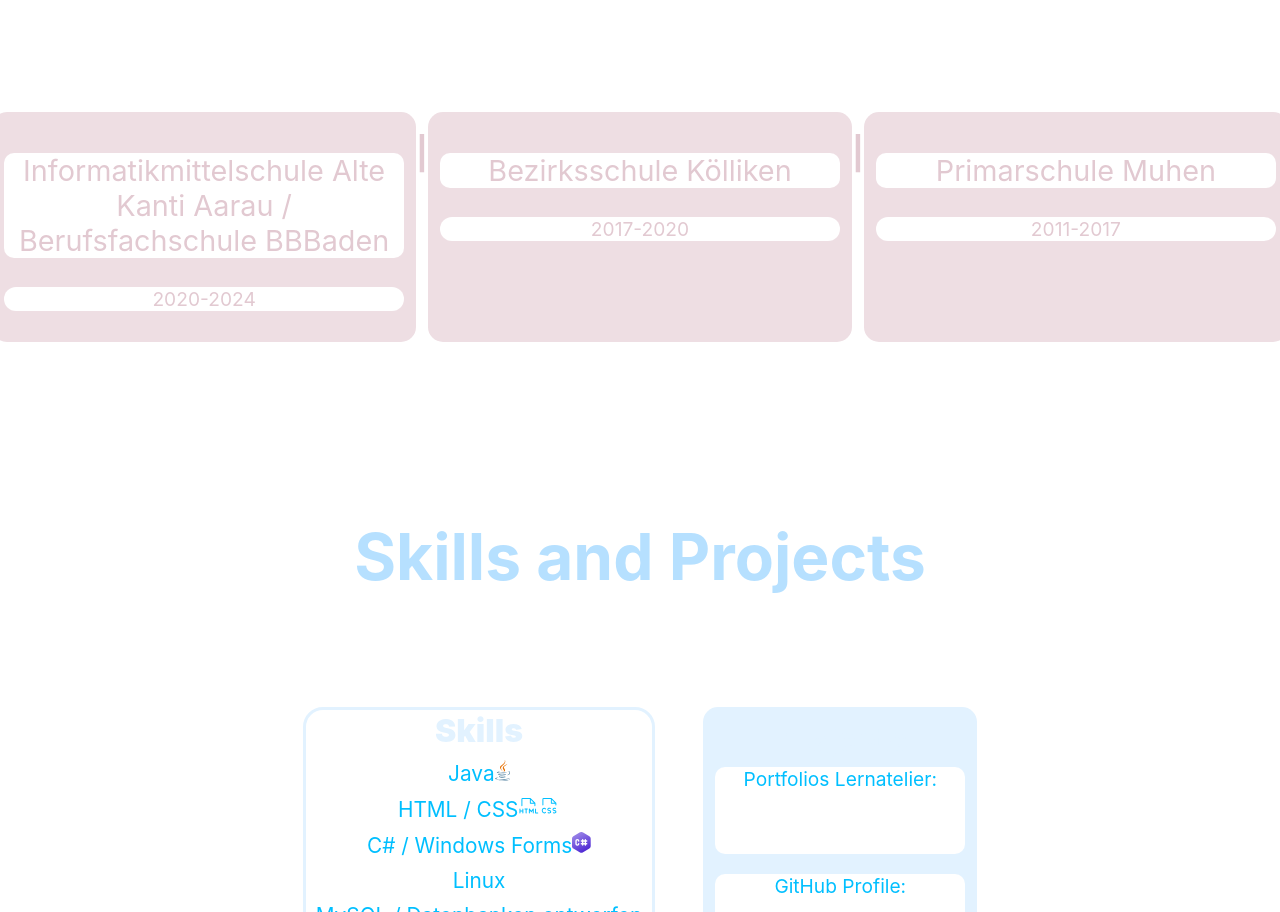
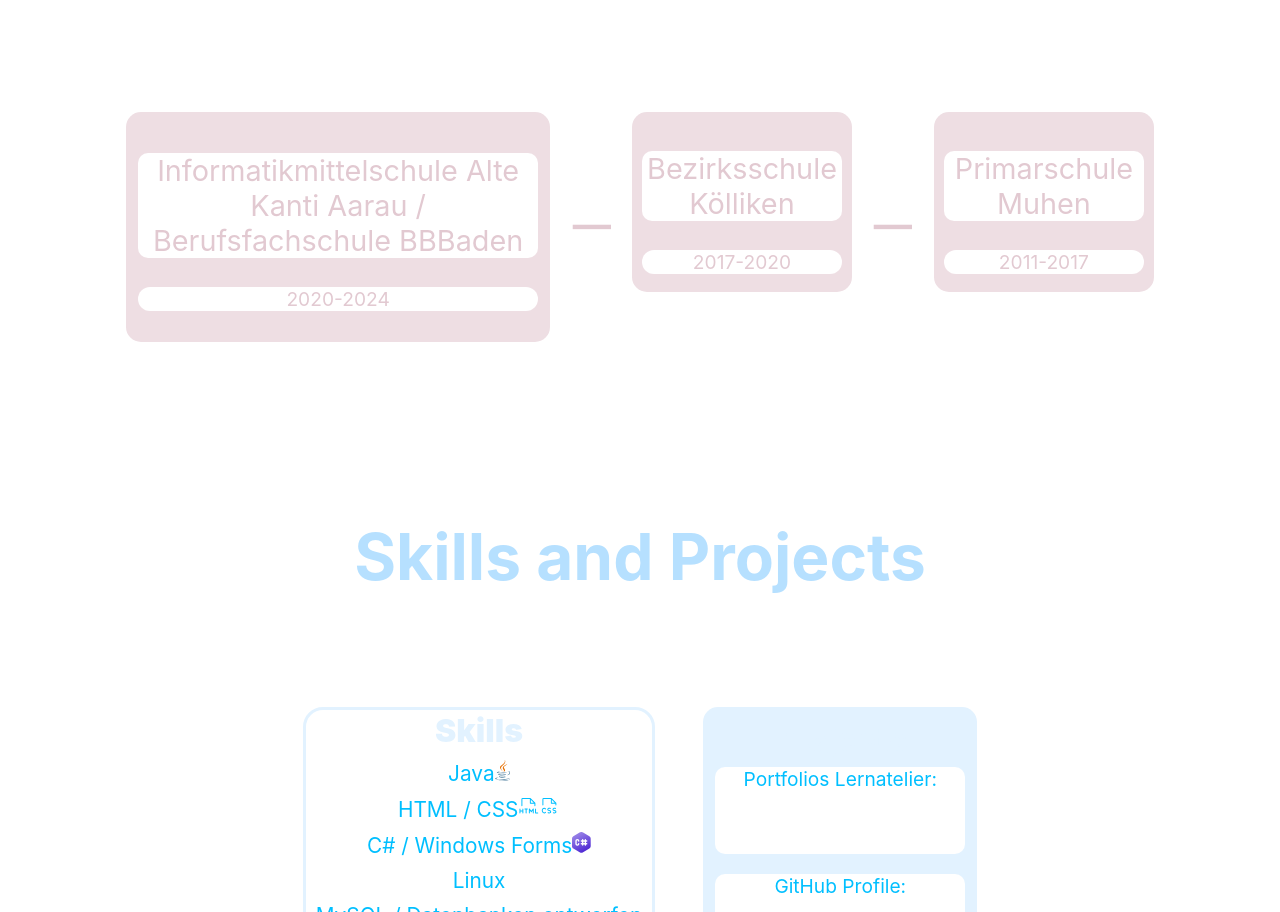
Before and after one commit to marianives/marianivesgallo.ch, a React app: page / in a window 1280 px wide. Shown: the part 836-1748 px from the top of the page. Built offline with nearby package versions, Linux system fonts and the light colour scheme; some icons are missing.

Commit message:
changes ausbildung

```diff
--- a/src/App.css
+++ b/src/App.css
@@ -10,7 +10,7 @@
   font-size: 3.2rem;
 }
 
-.boxdiv{
+.boxdiv {
   display: flex;
   flex-direction: row;
 }
@@ -92,6 +92,10 @@
   border-radius: 10px;
 }
 
+.strich {
+  writing-mode: vertical-rl;
+}
+
 .titel {
   align-self: center;
   color: #E2C9D1;
@@ -149,7 +153,7 @@
     font-size: 10px;
   }
 
-  .boxdiv{
+  .boxdiv {
     display: flex;
     flex-direction: column;
   }
--- a/src/components/Ausbildung.js
+++ b/src/components/Ausbildung.js
@@ -10,10 +10,10 @@ const Ausbildung = () => {
             <div className='boxdiv'>
                 <BoxEins>
                 </BoxEins>
-                <h1> |</h1>
+                <h1 className='strich'> |</h1>
                 <BoxZwei>
                 </BoxZwei>
-                <h1> |</h1>
+                <h1 className='strich'> |</h1>
                 <BoxDrei>
                 </BoxDrei>
             </div>
--- a/src/components/BoxDrei.js
+++ b/src/components/BoxDrei.js
@@ -11,9 +11,9 @@ export default function App() {
                 backgroundColor: '#EEDEE3',
                 color: 'black',
                 borderRadius: 15,
-                minHeight: 150,
-                padding: 12,
-                width: 400,
+                height: 160,
+                padding: 10,
+                width: 200,
             }}
         >
             <p class="schule">Primarschule Muhen</p>
--- a/src/components/BoxZwei.js
+++ b/src/components/BoxZwei.js
@@ -11,9 +11,9 @@ export default function App() {
                 backgroundColor: '#EEDEE3',
                 color: 'black',
                 borderRadius: 15,
-                minHeight: 150,
-                padding: 12,
-                width: 400,
+                height: 160,
+                padding: 10,
+                width: 200,
             }}
         >
             <p class="schule">Bezirksschule Kölliken</p>
```
